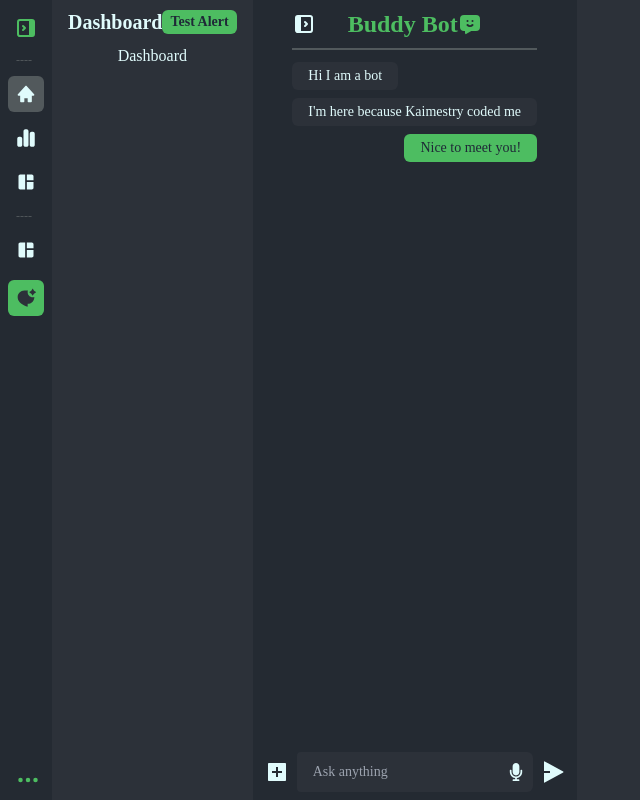
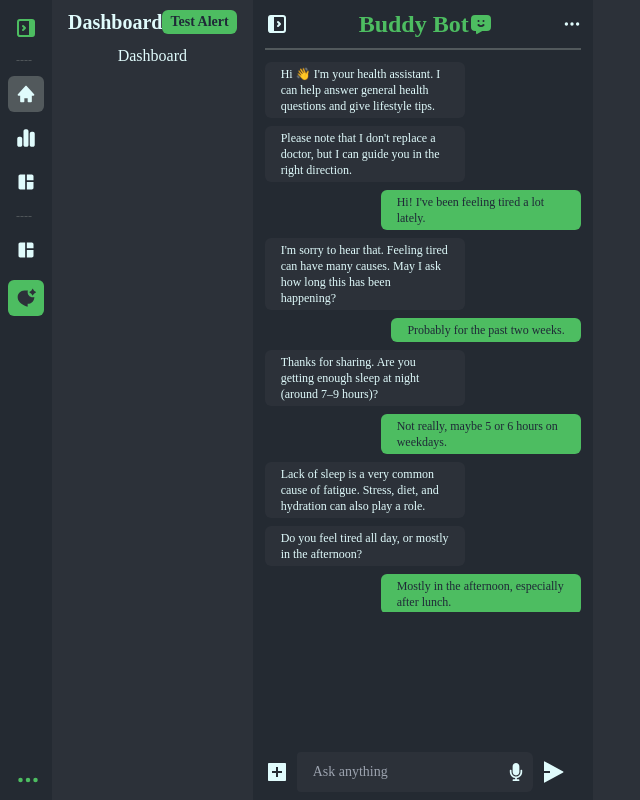
Before and after one commit to Kaimestry/ReactPractice, a React (Vite) app: page /dashboard in a window 1280 px wide. Shown: the whole page, without its empty margins (0-640 px from the left). Built offline with nearby package versions, Linux system fonts and the light colour scheme; a web font is replaced by a local one.

Commit message:
fix: minor uiux change

```diff
--- a/src/features/ChatBot/ChatBot.tsx
+++ b/src/features/ChatBot/ChatBot.tsx
@@ -4,25 +4,32 @@ import { TbMessageChatbotFilled } from "react-icons/tb";
 import { RiAddBoxFill } from "react-icons/ri";
 import { FaMicrophone } from "react-icons/fa";
 import { RiSendPlane2Fill } from "react-icons/ri";
+import { BsThreeDots } from "react-icons/bs";
+
 import { CHAT_MSG } from "./ChatBotMsg.config";
 
 const ChatBot = () => {
   return (
-    <aside className="chatbot-sidebar flex flex-col justify-between items-center">
-      <div className="flex flex-col gap-3">
+    <aside className="chatbot-sidebar flex flex-col justify-between items-stretch">
+      <div className="flex flex-col gap-3 ">
         {/* HEADER */}
-        <div className="pb-2 relative flex justify-center items-center font-bold border-b-2 border-[#52595c]">
-          <button className="absolute left-0 action-icon">
+        <div className="pb-2 flex justify-between items-center font-bold border-b-2 border-[#52595c]">
+          <button className="left-0 action-icon">
             <TbLayoutSidebarLeftExpandFilled />
           </button>
+
           <h1 className="flex justify-center items-center text-highlight text-2xl">
             {APP_CONFIG.chatbot.name}
             <TbMessageChatbotFilled />
           </h1>
+
+          <button className="action-icon text-lg">
+            <BsThreeDots />
+          </button>
         </div>
 
         {/* CHAT  */}
-        <div className="flex flex-col gap-2">
+        <div className="flex flex-col flex-1 min-h-0 max-h-[550px] gap-2 overflow-y-auto hide-scrollbar">
           {CHAT_MSG.map((chat) => (
             <p
               key={chat.id}
--- a/src/features/ChatBot/ChatBotMsg.config.ts
+++ b/src/features/ChatBot/ChatBotMsg.config.ts
@@ -8,16 +8,102 @@ export const CHAT_MSG: ChatMessage[] = [
   {
     id: "1",
     type: "bot",
-    content: "Hi I am a bot",
+    content:
+      "Hi 👋 I'm your health assistant. I can help answer general health questions and give lifestyle tips.",
   },
   {
     id: "2",
     type: "bot",
-    content: "I'm here because Kaimestry coded me",
+    content:
+      "Please note that I don't replace a doctor, but I can guide you in the right direction.",
   },
   {
     id: "3",
     type: "user",
-    content: "Nice to meet you!",
+    content: "Hi! I've been feeling tired a lot lately.",
+  },
+  {
+    id: "4",
+    type: "bot",
+    content:
+      "I'm sorry to hear that. Feeling tired can have many causes. May I ask how long this has been happening?",
+  },
+  {
+    id: "5",
+    type: "user",
+    content: "Probably for the past two weeks.",
+  },
+  {
+    id: "6",
+    type: "bot",
+    content:
+      "Thanks for sharing. Are you getting enough sleep at night (around 7–9 hours)?",
+  },
+  {
+    id: "7",
+    type: "user",
+    content: "Not really, maybe 5 or 6 hours on weekdays.",
+  },
+  {
+    id: "8",
+    type: "bot",
+    content:
+      "Lack of sleep is a very common cause of fatigue. Stress, diet, and hydration can also play a role.",
+  },
+  {
+    id: "9",
+    type: "bot",
+    content: "Do you feel tired all day, or mostly in the afternoon?",
+  },
+  {
+    id: "10",
+    type: "user",
+    content: "Mostly in the afternoon, especially after lunch.",
+  },
+  {
+    id: "11",
+    type: "bot",
+    content:
+      "That can sometimes be related to blood sugar drops or heavy meals.",
+  },
+  {
+    id: "12",
+    type: "bot",
+    content:
+      "You could try lighter lunches, drinking more water, and taking a short walk after eating.",
+  },
+  {
+    id: "13",
+    type: "user",
+    content: "That makes sense. Should I be worried about something serious?",
+  },
+  {
+    id: "14",
+    type: "bot",
+    content:
+      "Occasional fatigue is usually not serious, especially if it's linked to sleep or lifestyle.",
+  },
+  {
+    id: "15",
+    type: "bot",
+    content:
+      "However, if fatigue continues for several weeks or comes with symptoms like dizziness, weight loss, or shortness of breath, you should see a healthcare professional.",
+  },
+  {
+    id: "16",
+    type: "user",
+    content: "Got it. I'll try improving my sleep first.",
+  },
+  {
+    id: "17",
+    type: "bot",
+    content:
+      "That's a great first step 👍 Try going to bed at the same time each night and limiting screen time before sleep.",
+  },
+  {
+    id: "18",
+    type: "bot",
+    content:
+      "If you'd like, I can also suggest simple relaxation exercises or sleep tips.",
   },
 ];
--- a/src/index.css
+++ b/src/index.css
@@ -223,12 +223,14 @@
   CHATBOT
   ==============*/
   .chatbot-sidebar {
-    @apply flex flex-col h-screen gap-2 bg-muted py-2 px-3  flex-shrink-0;
+    @apply flex flex-col h-screen gap-2 bg-muted py-2 px-3 flex-shrink-0;
+    width: 340px;
   }
 
   /* text styling */
   .chat-text {
-    @apply py-1 px-4 rounded-md inline-block w-fit text-sm;
+    @apply py-1 px-4 rounded-md inline-block w-fit text-xs;
+    max-width: 200px;
   }
 
   .chat-text.chat-bot {
```
